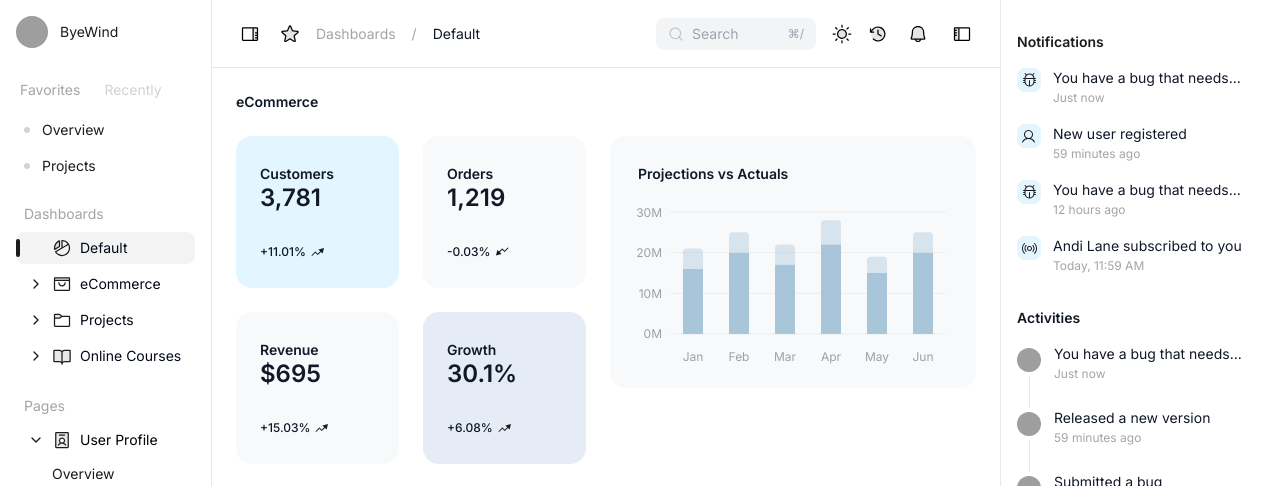
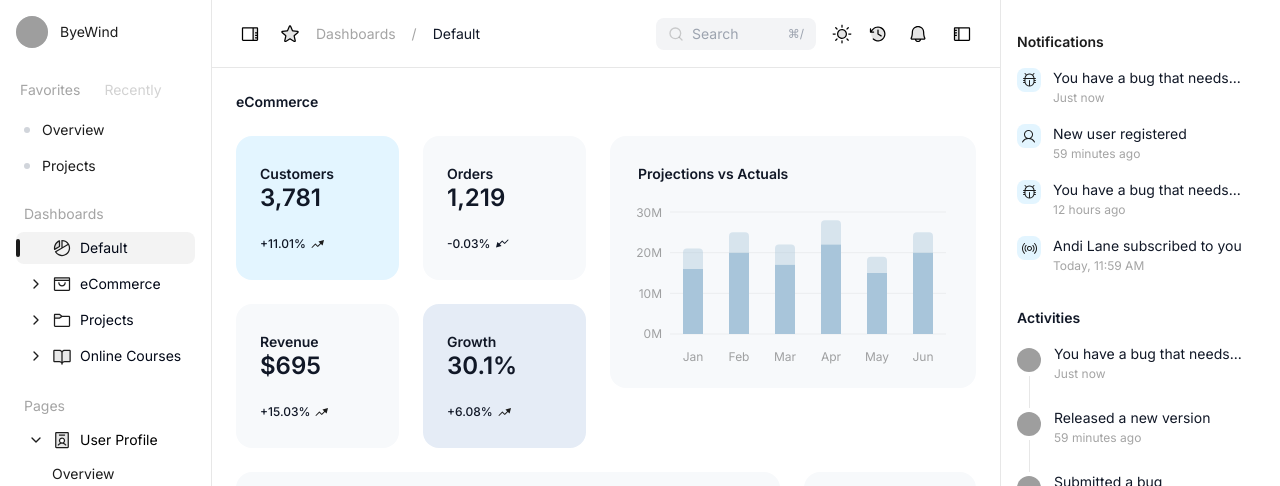
Before and after one commit to bibekkd/juspay-assignment, a Next.js app: page / in a window 1280 px wide. Shown: the top 486 px of the page. Built offline with nearby package versions, Linux system fonts and the light colour scheme; grey boxes are pictures that could not be loaded.

Commit message:
style: Remove `md:gap-8` utility class from StatCard component.

```diff
--- a/components/StatCard.tsx
+++ b/components/StatCard.tsx
@@ -17,7 +17,7 @@ export const StatCard: React.FC<StatCardProps> = ({ title, value, change, trend,
     return (
         <div className={`rounded-2xl p-4 sm:p-6 flex flex-col justify-between w-full min-h-[112px] ${textColorClass} ${className}`}>
             <h3 className="mt-1 text-sm font-semibold font-inter">{title}</h3>
-            <div className="flex hover:flex-row-reverse hover:justify-end flex-wrap mb-1 items-center gap-6 md:gap-8">
+            <div className="flex hover:flex-row-reverse hover:justify-end flex-wrap mb-1 items-center gap-6">
                 <div className="font-inter text-xl sm:text-[24px] font-semibold">{value}</div>
                 <div className="text-xs font-medium flex font-inter items-center gap-1">
                     {change}
```
